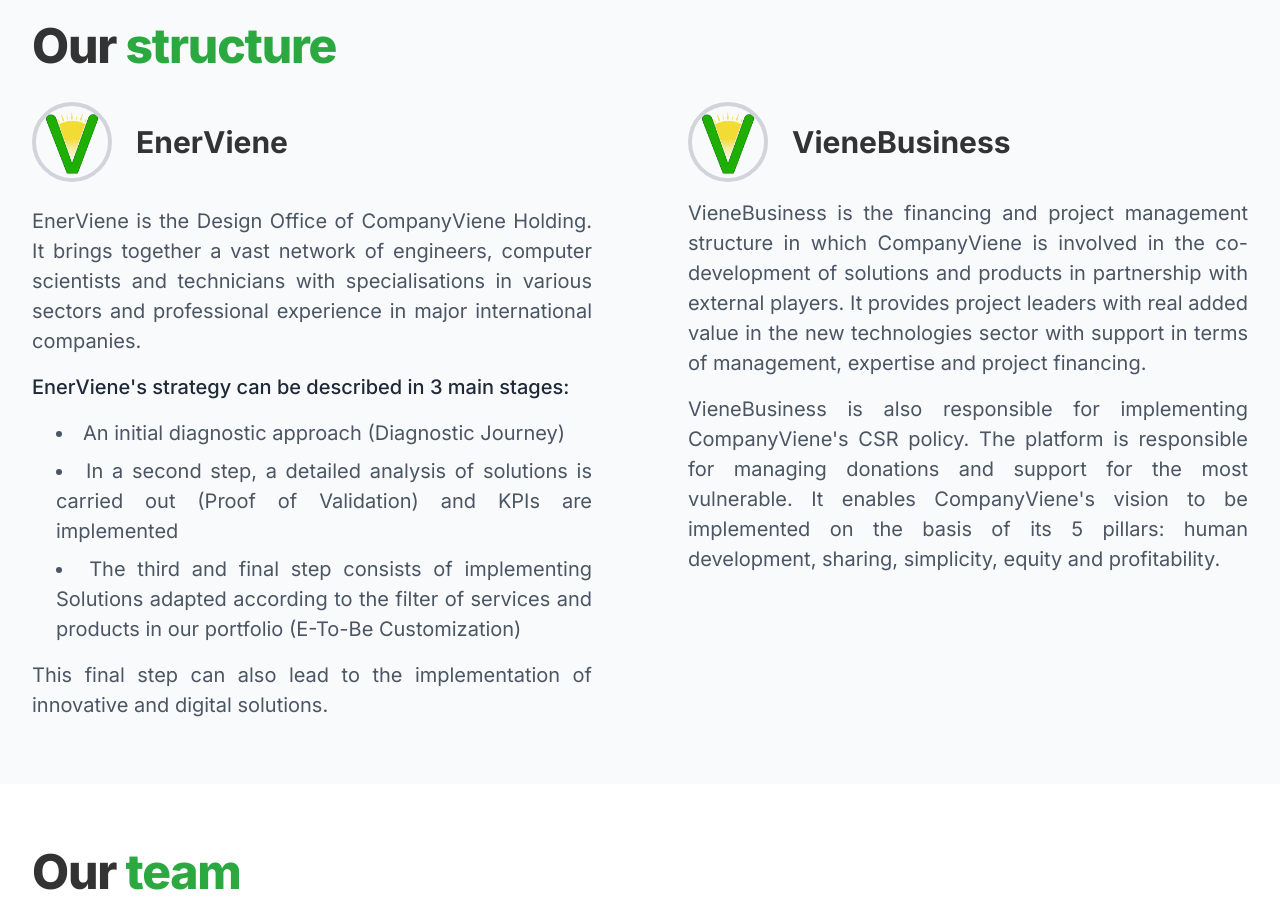
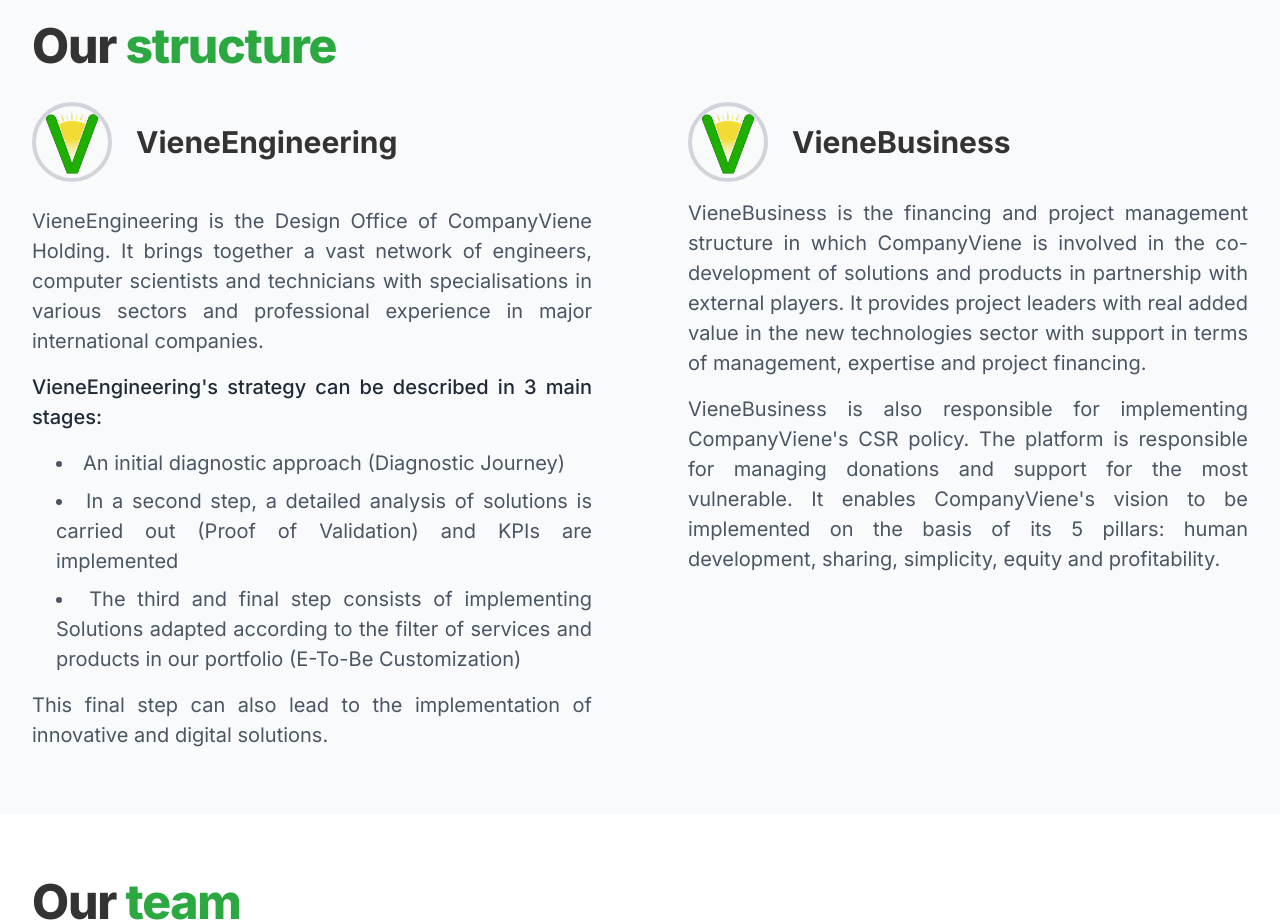
Before and after one commit to Chermann-KING/companyviene, a Next.js app: page /en/about in a window 1280 px wide. Shown: the part 3120-4044 px from the top of the page. Built offline with nearby package versions, Linux system fonts and the light colour scheme; no server answers.

Commit message:
✏️ typo: Renommer EnerViene en VieneEngineering et mettre à jour les descriptions associées

```diff
--- a/components/pages/about/sections/AboutStructure.tsx
+++ b/components/pages/about/sections/AboutStructure.tsx
@@ -17,7 +17,7 @@
 
         {/* <div className="space-y-16"> */}
         <div className="mt-8 grid grid-cols-1 lg:grid-cols-2 gap-12 md:gap-16 lg:gap-24">
-          {/* EnerViene */}
+          {/* VieneEngineering */}
           <div className="flex flex-col gap-4 justify-start items-start text-justify px-2 sm:px-0">
             <div className="flex flex-col sm:flex-row items-start sm:items-center gap-4 sm:gap-6 mb-2">
               <div className="relative w-16 h-16 sm:w-20 sm:h-20 border-4 border-gray-300 rounded-full overflow-hidden">
@@ -29,23 +29,25 @@
                 />
               </div>
               <h3 className="text-2xl md:text-3xl font-bold text-left leading-none">
-                {t("enerViene.title")}
+                {t("vieneEngineering.title")}
               </h3>
             </div>
             <p className="text-gray-600 text-xl text-justify">
-              {t("enerViene.description")}
+              {t("vieneEngineering.description")}
             </p>
             <p className="text-gray-800 text-xl font-medium">
-              {t("enerViene.strategy")}
+              {t("vieneEngineering.strategy")}
             </p>
             <ul className="list-disc list-inside space-y-2 text-gray-600 text-xl ml-4">
               {[0, 1, 2].map((index) => (
                 <li key={index} className="pl-2">
-                  {t(`enerViene.steps.${index}`)}
+                  {t(`vieneEngineering.steps.${index}`)}
                 </li>
               ))}
             </ul>
-            <p className="text-gray-600 text-xl">{t("enerViene.conclusion")}</p>
+            <p className="text-gray-600 text-xl">
+              {t("vieneEngineering.conclusion")}
+            </p>
           </div>
 
           {/* VieneBusiness */}
--- a/messages/en.json
+++ b/messages/en.json
@@ -135,10 +135,10 @@
         "structure": {
             "title": "Our",
             "titleHighlight": "structure",
-            "enerViene": {
-                "title": "EnerViene",
-                "description": "EnerViene is the Design Office of CompanyViene Holding. It brings together a vast network of engineers, computer scientists and technicians with specialisations in various sectors and professional experience in major international companies.",
-                "strategy": "EnerViene's strategy can be described in 3 main stages:",
+            "vieneEngineering": {
+                "title": "VieneEngineering",
+                "description": "VieneEngineering is the Design Office of CompanyViene Holding. It brings together a vast network of engineers, computer scientists and technicians with specialisations in various sectors and professional experience in major international companies.",
+                "strategy": "VieneEngineering's strategy can be described in 3 main stages:",
                 "steps": [
                     "An initial diagnostic approach (Diagnostic Journey)",
                     "In a second step, a detailed analysis of solutions is carried out (Proof of Validation) and KPIs are implemented",
--- a/messages/fr.json
+++ b/messages/fr.json
@@ -135,10 +135,10 @@
         "structure": {
             "title": "Notre",
             "titleHighlight": "structure",
-            "enerViene": {
-                "title": "EnerViene",
-                "description": "EnerViene est le Bureau d'études de la Holding CompanyViene. Il regroupe un vaste réseau d'ingénieurs, d'informaticiens, de techniciens avec des domaines de spécialisation dans divers secteurs d'activités et une expérience professionnelle dans de grandes entreprises internationales.",
-                "strategy": "La stratégie d'EnerViene peut se décrire en 3 étapes principales :",
+            "vieneEngineering": {
+                "title": "VieneEngineering",
+                "description": "VieneEngineering est le Bureau d'études de la Holding CompanyViene. Il regroupe un vaste réseau d'ingénieurs, d'informaticiens, de techniciens avec des domaines de spécialisation dans divers secteurs d'activités et une expérience professionnelle dans de grandes entreprises internationales.",
+                "strategy": "La stratégie de VieneEngineering peut se décrire en 3 étapes principales :",
                 "steps": [
                     "Une première approche de diagnostic (Diagnostic Journey)",
                     "Dans une seconde étape, une analyse détaillée de solutions est réalisée (Proof of Validation) et effectuée des KPI",
```
